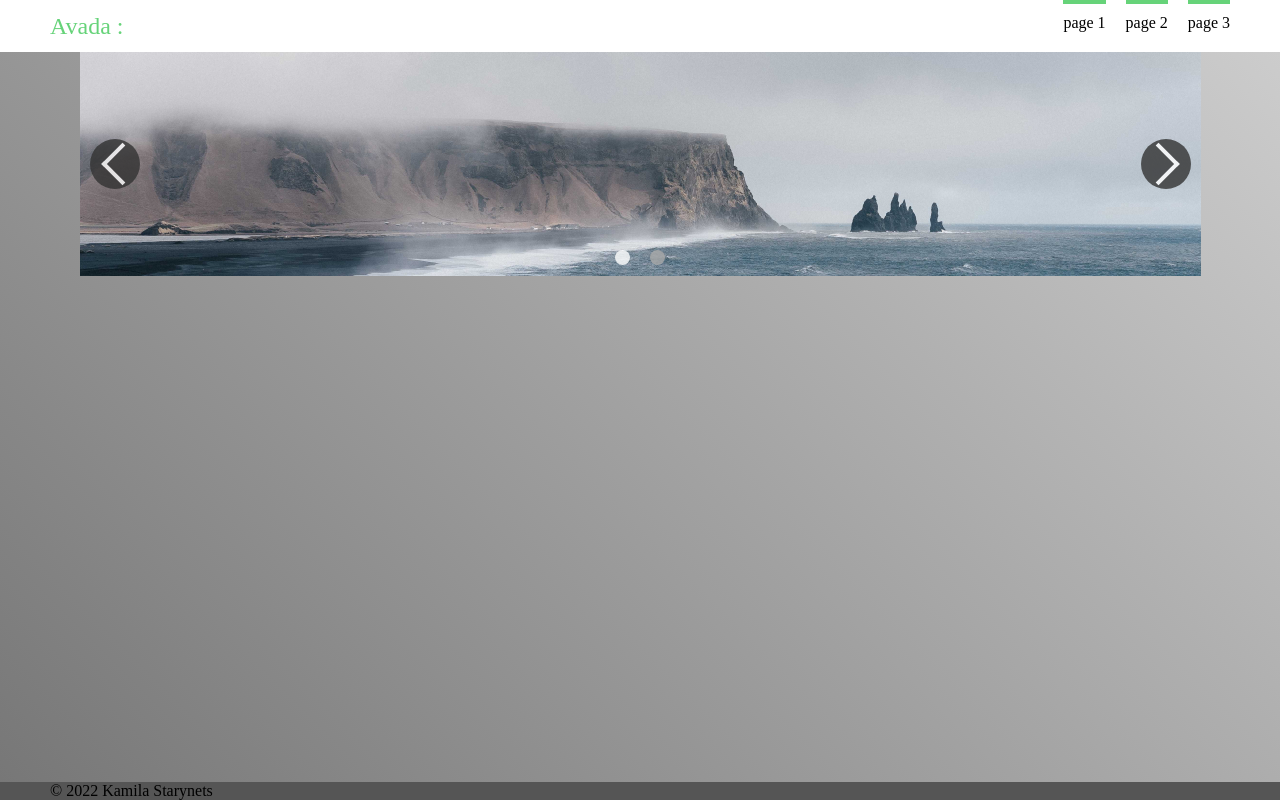
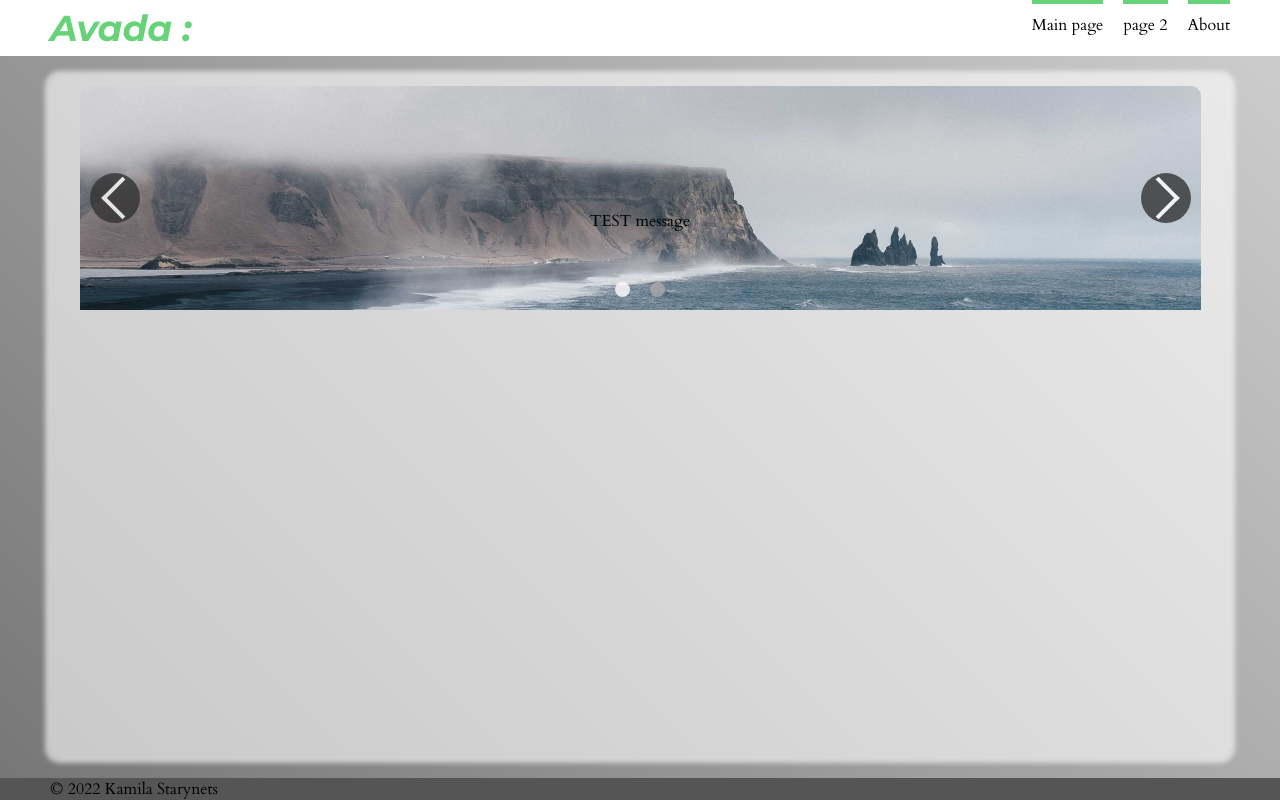
Before and after one commit to KamillaLastLife/lab8, a PHP site: page / in a window 1280 px wide. Run offline with PHP 8.4, Linux system fonts and the light colour scheme.

Commit message:
styles update

```diff
--- a/index.php
+++ b/index.php
@@ -4,8 +4,9 @@
       <div class="slider">
         <div class="slider__slides">
             <?php
+            $slids_count = 2;
             $i = 1;
-            while ($i < 3) {
+            while ($i <= $slids_count) {
                 $slider_class = ($i == 1) ? 'slider__slide active' : 'slider__slide';
                 echo ('<div class="'.$slider_class.'">');
                     echo ('<img src="./images/'.$i.'.jpg">');
@@ -15,9 +16,8 @@
             <div id="slider_nav-button--prev" class="slider__nav-button"></div>
             <div id="slider_nav-button--next" class="slider__nav-button"></div>
             <div class="slider__nav">
-                <?php
-                $i = 1;
-                while ($i < 3) {
+                <?php $i = 1;
+                while ($i <= $slids_count) {
                     $slider_class = ($i == 1) ? 'slider__navlink active' : 'slider__navlink';
                     echo ('<div class="'.$slider_class.'"></div>');
                     $i++;
@@ -27,4 +27,8 @@
       </div>
     </div>
 
+    <div class="banner_text">
+      TEST message
+    </div>
+
 <?php require_once($_SERVER["DOCUMENT_ROOT"]."/templates/footer.inc"); ?>
--- a/js/slider.js
+++ b/js/slider.js
@@ -1,8 +1,8 @@
 window.onload=function(){
 	function slider_wrapper (slider) {
-		let slides = slider.getElementsByClassName("slider__slide");
-		let navlinks 	= slider.getElementsByClassName("slider__navlink");
-		let currentSlide = 0;
+		let slides 			= slider.getElementsByClassName("slider__slide");
+		let navlinks 		= slider.getElementsByClassName("slider__navlink");
+		let currentSlide 	= 0;
 
 		// Arrow buttons
 		slider.querySelector("#slider_nav-button--next").addEventListener("click", () => {
@@ -36,11 +36,23 @@ window.onload=function(){
 
 		setInterval(() => {
 			changeSlide(currentSlide + 1)
-		}, 2000);
+		}, 3000);
 	}
 
 	const sliders = document.getElementsByClassName("slider-container");
 	for (let i = 0; i < sliders.length; i++){
 		slider_wrapper(sliders[i]);
 	}
+
+	const banner_text_holder = document.getElementById("banner_text");
+	const text_for_banner = [
+		{ "text" : 'Бережемо екологію!' },
+		{ "text" : 'Утилізуй комп\'ютерну техніку відповідально!' }
+	]
+	function randomBannerText(holder, text_array) {
+		let random = text_array[Math.floor(Math.random() * text_array.length)];
+		holder.innerText = random.text;
+	}
+
+
 }
--- /dev/null
+++ b/pages/about.php
@@ -0,0 +1,5 @@
+<?php require_once($_SERVER["DOCUMENT_ROOT"]."/templates/header.inc"); ?>
+
+<h1>About</h1>
+
+<?php require_once($_SERVER["DOCUMENT_ROOT"]."/templates/footer.inc"); ?>
--- a/style/slider.css
+++ b/style/slider.css
@@ -10,6 +10,9 @@
     width: 100%;
     max-width: 95%;
     overflow: hidden;
+    border-top-left-radius: 10px;
+    border-top-right-radius: 10px;
+    z-index: 1;
 }
 
 .slider__slides {
@@ -116,3 +119,10 @@
 .slider__navlink.active {
     background-color: #fff;
 }
+
+.banner_text {
+    text-align: center;
+    position: relative;
+    top: -100px;
+    z-index: 2;
+}
--- a/style/style.css
+++ b/style/style.css
@@ -18,6 +18,7 @@ body {
 	height: 100%;
 	display: flex;
 	flex-flow: column nowrap;
+	font-family: 'Cardo', serif;
 }
 
 .inner_wrapper {
@@ -37,17 +38,16 @@ body {
 }
 
 #logo_text {
+	font-family: 'Montserrat', sans-serif;
 	font-size: 1.5em;
+	font-weight: 700;
+	font-style: italic;
 }
 
 #logo_text a {
 	text-decoration: none;
 	color: var(--color-green);
-}
-
-#logo_text a:hover {
-	font-size: 1.51em;
-	transition: .3s;
+	font-size: 1.5em;
 }
 
 #main_menu {
@@ -78,6 +78,18 @@ body {
 .content {
 	flex-grow: 2;
 	background: linear-gradient(45deg, #777, #CCC);
+	display: flex;
+	flex-flow: column nowrap;
+}
+
+.content .inner_wrapper {
+	flex-grow: 2;
+	background-color: rgba(255, 255, 255, 0.6);
+	margin-top: 20px;
+	margin-bottom: 20px;
+	border-radius: 10px;
+	box-shadow: 0px 0px 5px 5px rgba(255, 255, 255, 60%);
+	padding: 10px 0;
 }
 
 .footer {
--- a/templates/header.inc
+++ b/templates/header.inc
@@ -8,8 +8,15 @@
 	<meta charset="utf-8">
 	<meta name="viewport" content="width=device-width, initial-scale=1">
 	<title><?php echo $browser_title." "; ?> HOME</title>
+
 	<link rel="stylesheet" type="text/css" href="/style/style.css">
 	<link rel="stylesheet" type="text/css" href="/style/slider.css">
+
+	<link rel="preconnect" href="https://fonts.googleapis.com">
+	<link rel="preconnect" href="https://fonts.gstatic.com" crossorigin>
+	<link href="https://fonts.googleapis.com/css2?family=Montserrat:ital,wght@0,400;0,700;1,400;1,700&display=swap" rel="stylesheet">
+	<link href="https://fonts.googleapis.com/css2?family=Cardo:ital,wght@0,400;0,700;1,400&display=swap" rel="stylesheet">
+
 	<script src="/js/slider.js"></script>
 </head>
 <body>
@@ -21,9 +28,9 @@
 				</div>
 			</div>
 			<naw id="main_menu">
-				<a href="#">
+				<a href="/">
 					<div class="menu_button">
-						page 1
+						Main page
 					</div>
 				</a>
 				<a href="#">
@@ -31,9 +38,9 @@
 						page 2
 					</div>
 				</a>
-				<a href="#">
+				<a href="/pages/about.php">
 					<div class="menu_button">
-						page 3
+						About
 					</div>
 				</a>
 			</naw>
```
